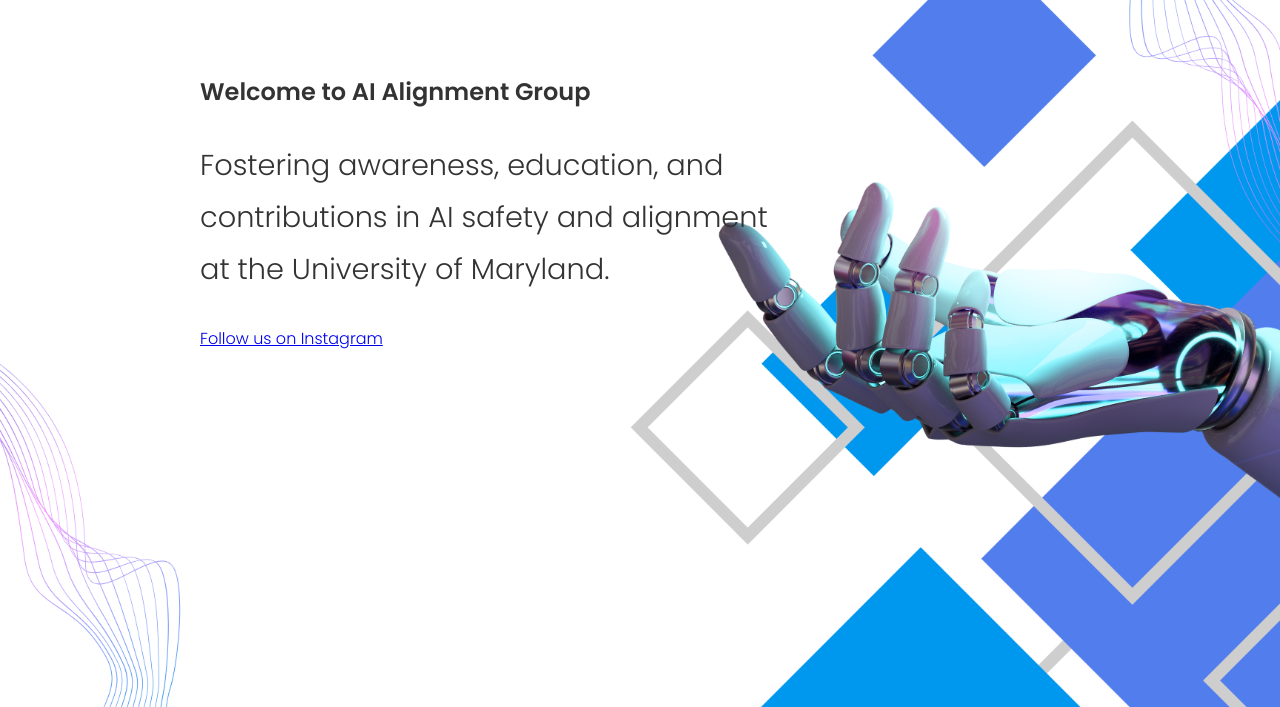
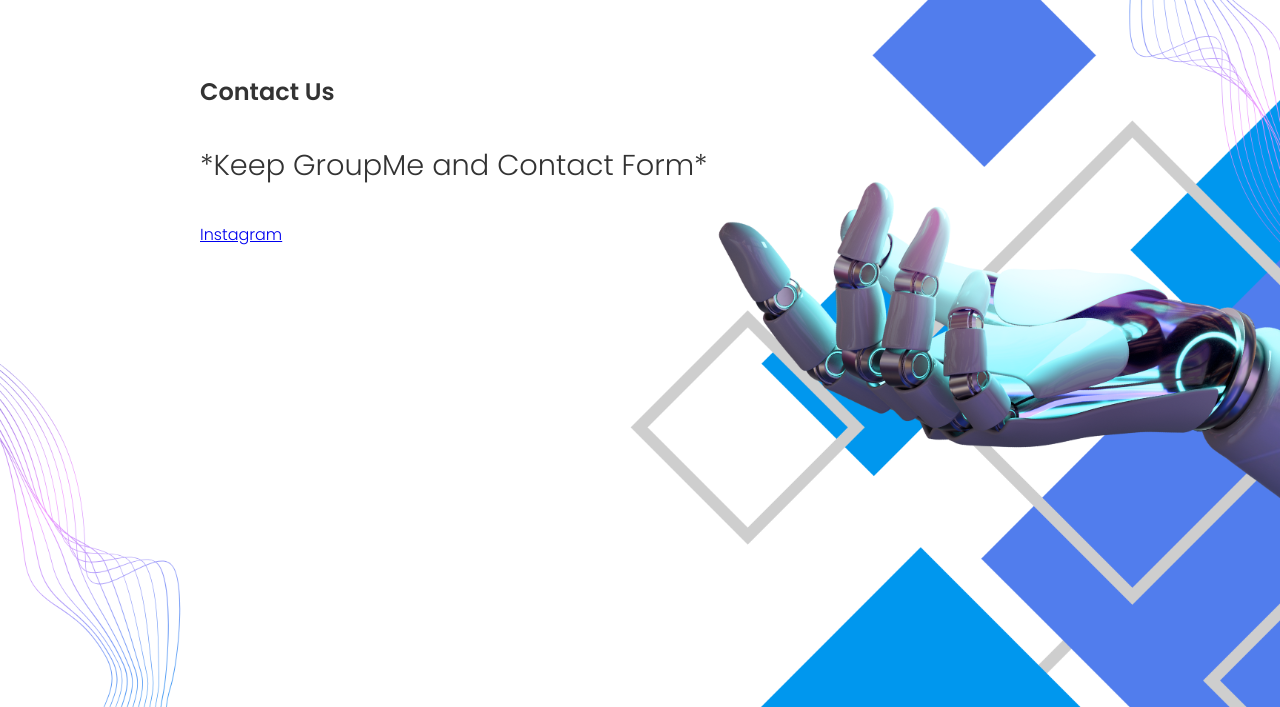
Before and after one commit to sai-seyyadri/aiag-website, a plain HTML site: page contact.html in a window 1280 px wide. Shown: the part 93-800 px from the top of the page. Drawn offline with Linux system fonts and the light colour scheme.

Commit message:
Contact Us changes

```diff
--- a/contact.html
+++ b/contact.html
@@ -29,9 +29,9 @@
 
     <section class="hero">
         <div class="hero-content">
-            <h2>Welcome to AI Alignment Group</h2>
-            <p>Fostering awareness, education, and contributions in AI safety and alignment at the University of Maryland.</p>
-            <a href="https://www.instagram.com/aiag_umd?igsh=b2U5aDVqNzJpYm5i" target="_blank">Follow us on Instagram</a>
+            <h2>Contact Us</h2>
+            <p>*Keep GroupMe and Contact Form*</p>
+            <a href="https://www.instagram.com/aiag_umd?igsh=b2U5aDVqNzJpYm5i" target="_blank">Instagram</a>
         </div>
     </section>
 
```
Also changed, not shown: about.html (+5 -5 lines), work.html (+1 -1 lines).
